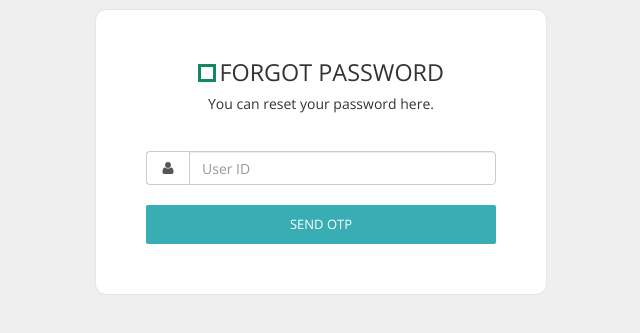
After one commit to prvarshney/terminal, a Flask app: page /forgot_password in a window 1280 px wide. The commit adds this page. Shown: the top 333 px of the page, without its empty margins (319-959 px from the left). Run offline with Flask 2, Linux system fonts and the light colour scheme; parts of the project's set-up code (start-up, migrations or seed data) failed here and were passed over; some libraries are stand-ins or nearby versions.

Commit message:
wrong work done

```diff
--- a/backend/server.py
+++ b/backend/server.py
@@ -70,6 +70,10 @@ def display_login_page():
 # @jwt_required
 def display_main_page():
     return render_template("vertical_nav.html")
+
+@app.route("/forgot_password",methods=['GET'])
+def display_forgot_password_page():
+    return render_template("forgot.html")
 
 @app.route("/admin/login",methods=['POST'])
 def admin_authentication():
@@ -166,10 +170,12 @@ def admin_forgot_password_verify_otp():
         stored_otp = None
         for document in db_res['res']:
             stored_otp = document['otp']
+            print(stored_otp,otp)
         if otp == stored_otp:       ## EXECUTES WHEN ALL CONDITIONS FULL FILLED TO RESET PASSWORD
             ## CHANGING PASSWORD OF THE GIVEN USER
             admin = db.Admin()
             db_res = admin.update_password(user_id,new_password)
+            print(db_res)
             if db_res == 301:       ## EXECUTES WHEN PASSWORD UPDATED SUCCESSFULLY
                 ## REMOVING OTP STORED IN OTP_DB
                 otp_db.remove(hash_id,'EMAIL_VERIFICATION')
--- a/backend/static/css/templatemo-style.css
+++ b/backend/static/css/templatemo-style.css
@@ -185,6 +185,9 @@ footer { padding: 15px; }
 .mobile-menu-icon {
 	cursor:pointer;
 	display:none;
+}
+#setPassword{
+	display: none;
 }
 .templatemo-left-nav li { font-weight: 300; }
 .templatemo-left-nav a.active,
--- a/backend/static/js/index.js
+++ b/backend/static/js/index.js
@@ -3,15 +3,62 @@ let userid = document.getElementById('userid');
 let password = document.getElementById('password');
 let rememberMeStatus = document.getElementById('remember-me-status');
 let submitBtn = document.getElementById('submit-btn');
-var loader = document.getElementById('loader')
+var loader = document.getElementById('loader');
+let submitOtp = document.getElementById('submitOtp');
+var setPassword = document.getElementById('setPassword');
+var setPassword2 = document.getElementById('setPassword2');
+var newPassword = document.getElementById('newPassword');
+var confirmPassword = document.getElementById('confirmPassword');
+var enterOTP = document.getElementById('enterOTP');
 
-submitBtn.addEventListener('click',()=>{
-    loader.style.display = 'block';
+// submitBtn.addEventListener('click',()=>{
+//     loader.style.display = 'block';
+//     userCredentials = {
+//         'user_id':userid.value,
+//         'password':password.value
+//     }
+//     fetch('/admin/login', {
+//         method: 'POST',
+//         headers: {
+//             'Accept': 'application/json',
+//             'Content-Type': 'application/json'
+//         },
+//         body: JSON.stringify(userCredentials)
+//     }).then((res) => res.json())
+//     .then((data) => {
+//         console.log(data);
+//         if (data['status']){
+//             // IT STOPS THE LOADER AS SOON AS THE STATUS IF FOUND AFTER SUBMITTING THE LOGIN BUTTON.
+//             loader.style.display = 'none';
+//         }
+//         if (data['status']==200){
+//             console.log('Logged In');
+//             window.location.href = "http://localhost:5000"
+//         }
+//     })
+// });
+
+submitOtp.addEventListener('click',()=>{
+    userid_val = userid.value;
+    fetch('/admin/forgot_password/'+userid_val,{
+        method: 'GET',
+    }).then((res) => res.json())
+    .then((data) => {
+        console.log(data);
+        if (data['status']==200){
+            setPassword.style.display = 'block';
+        }
+    });
+});
+
+setPassword2.addEventListener('click',()=>{
     userCredentials = {
-        'user_id':userid.value,
-        'password':password.value
-    }
-    fetch('/admin/login', {
+        'user_id': userid.value,
+        'otp': enterOTP.value,
+        'new_password': newPassword.value
+        // 'confirm_Password': confirmPassword.value,
+    };
+    fetch('/admin/recover_password',{
         method: 'POST',
         headers: {
             'Accept': 'application/json',
@@ -20,14 +67,7 @@ submitBtn.addEventListener('click',()=>{
         body: JSON.stringify(userCredentials)
     }).then((res) => res.json())
     .then((data) => {
+        console.log(userCredentials)
         console.log(data);
-        if (data['status']){
-            // IT STOPS THE LOADER AS SOON AS THE STATUS IF FOUND AFTER SUBMITTING THE LOGIN BUTTON.
-            loader.style.display = 'none';
-        }
-        if (data['status']==200){
-            console.log('Logged In');
-            window.location.href = "http://localhost:5000"
-        }
     })
 });
--- /dev/null
+++ b/backend/templates/forgot.html
@@ -0,0 +1,58 @@
+{% extends 'base.html' %}
+    {% block head %}
+        <link href='http://fonts.googleapis.com/css?family=Open+Sans:400,300,400italic,700' rel='stylesheet' type='text/css'>
+        <title>Forgot Password</title>
+    {% endblock %}
+
+    {% block body %}
+        <div class="templatemo-content-widget templatemo-login-widget white-bg">
+            <header class="text-center">
+                <div class="square"></div>
+                <h1>Forgot Password</h1>
+                <h5>You can reset your password here.</h5>
+            </header>
+            <div class="templatemo-login-form">
+                <div class="form-group">
+                    <div class="input-group">
+                        <div class="input-group-addon"><i class="fa fa-user fa-fw"></i></div>
+                        <input type="text" class="form-control" id="userid" placeholder="User ID" />
+                    </div>
+                </div>
+
+				<div class="form-group">
+					<button id="submitOtp" class="templatemo-blue-button width-100">Send OTP</button>
+				</div>
+	        </div>
+        </div>
+        <div id="setPassword">
+            <div class="templatemo-content-widget templatemo-login-widget templatemo-register-widget white-bg">
+                <header class="text-center">
+                    <div class="square"></div>
+                    <h1>Set Password</h1>
+                </header>
+                <div class="templatemo-login-form">
+                    <div class="form-group">
+                        <div class="input-group">
+                            <div class="input-group-addon"><i class="fa fa-mobile fa-fw"></i></div>
+                            <input type="text" class="form-control" id="enterOTP" placeholder="Enter OTP" />
+                        </div>
+                    </div>
+                    <div class="form-group">
+                        <div class="input-group">
+                            <div class="input-group-addon"><i class="fa fa-key fa-fw"></i></div>
+                            <input type="password" class="form-control" id="newPassword" placeholder="New Password" />
+                        </div>
+                    </div>
+                    <div class="form-group">
+                        <div class="input-group">
+                            <div class="input-group-addon"><i class="fa fa-key fa-fw"></i></div>
+                            <input type="password" class="form-control" id="confirmPassword" placeholder="Confirm Password" />
+                        </div>
+                    </div>
+                    <div class="form-group">
+                        <button id="setPassword2" class="templatemo-blue-button width-100">Set Password</button>
+                    </div>
+                </div>
+            </div>
+        </div>
+    {% endblock %}
```
Also changed, not shown: backend/templates/reset.html (added, +37 -0 lines), 1 other file.
